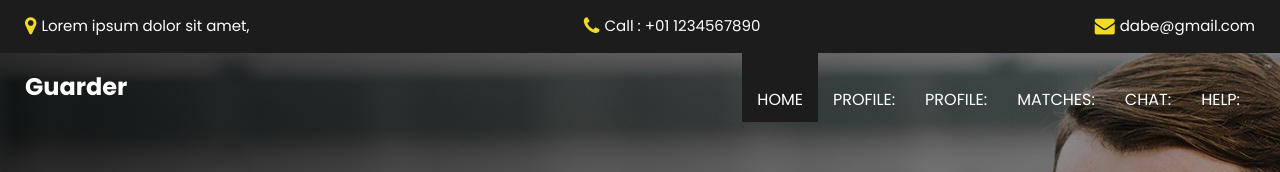
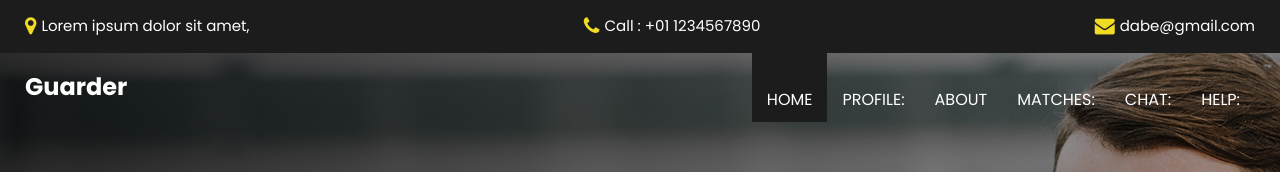
Before and after one commit to kingreturneds/guarder-html, a plain HTML site: page index.html in a window 1280 px wide. Shown: the top 172 px of the page. Drawn offline with Linux system fonts and the light colour scheme.

Commit message:
bebebesss

```diff
--- a/index.html
+++ b/index.html
@@ -82,7 +82,7 @@
                   <a class="nav-link" href="../html/contact.html">Profile:  </a>
                 </li>
                 <li class="nav-item">
-                  <a class="nav-link" href=" ../html/about.html">Profile:</a>
+                  <a class="nav-link" href=" ../html/about.html">about</a>
                 </li>
                 <li class="nav-item">
                   <a class="nav-link" href="../html/service.html"> Matches: </a>
```
Also changed, not shown: css/style.css (line endings or trailing spaces).
